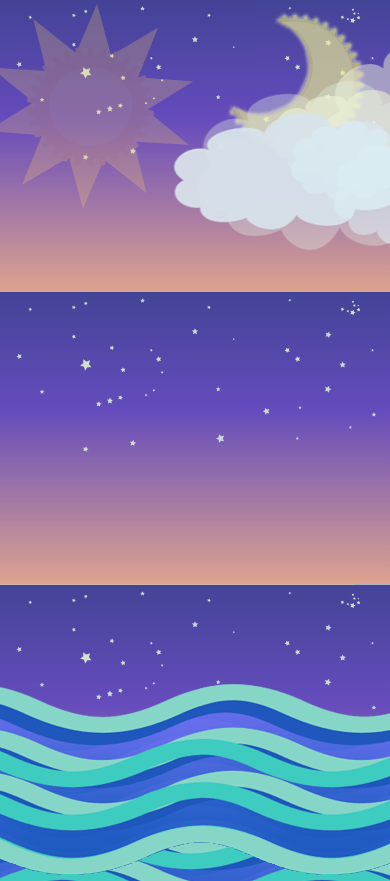
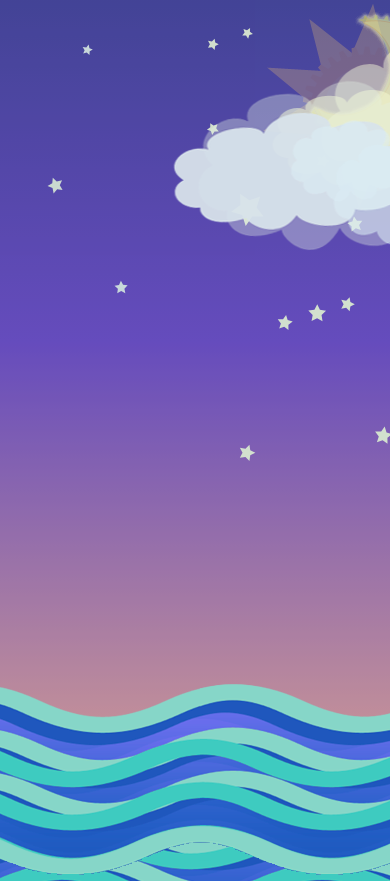
Before and after one commit to MissArray/Heaving_Sea, a plain HTML site: page index.html in a window 390 px wide. Shown: the top 881 px of the page. Drawn offline with Linux system fonts and the light colour scheme.

Commit message:
Added media query

```diff
--- a/style.css
+++ b/style.css
@@ -233,3 +233,22 @@ to {
   transform: scaleY(1.02);
 }
 }
+
+/*/////////////////////////////
+MEDIA QUERIES
+///////////////////////////////
+*/
+
+@media (max-width: 500px) {
+
+  body {
+    display: grid;
+    grid-template-columns: repeat(3, 1fr);
+  }
+
+}
+
+#daylight, #sunset-gradient {
+  grid-column-end: -1;
+  background-size: auto 100%;
+  }
```
